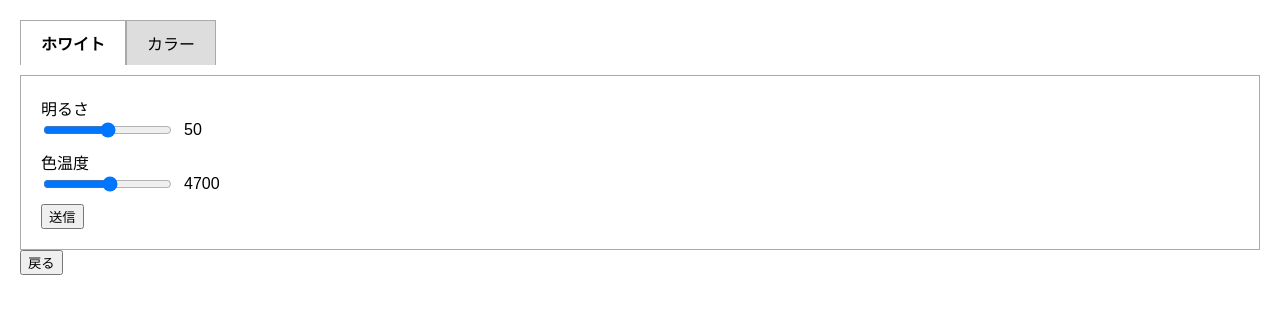
After one commit to box16/SwitchBotController, a Flask app: page /light_group/1/detail in a window 1280 px wide. The commit adds this page. Shown: the top 314 px of the page. Run offline with Flask 3, Linux system fonts and the light colour scheme; parts of the project's set-up code (start-up, migrations or seed data) failed here and were passed over.

Commit message:
ON/OFF,明るさ,色,色温度設定簡易実装

```diff
--- a/app.py
+++ b/app.py
@@ -39,9 +39,26 @@ def toggle_switch(device_id):
     return redirect(url_for("index"))
 
 
+@app.route("/light_group/<group_id>/on", methods=["POST"])
+def switch_on(group_id):
+    light_group_app_service.switch_on(group_id)
+    return redirect(url_for("index"))
+
+
+@app.route("/light_group/<group_id>/off", methods=["POST"])
+def switch_off(group_id):
+    light_group_app_service.switch_off(group_id)
+    return redirect(url_for("index"))
+
+
 @app.route("/light/<device_id>/detail", methods=["GET"])
 def detail_setting(device_id):
     return render_template("light.html", device_id=device_id)
+
+
+@app.route("/light_group/<group_id>/detail", methods=["GET"])
+def detail_setting_group(group_id):
+    return render_template("light_group.html", group_id=group_id)
 
 
 @app.route("/light/<device_id>/white", methods=["POST"])
@@ -50,6 +67,14 @@ def white_control(device_id):
     color_temp = request.form.get("color_temp")
     device_app_service.white_control(device_id, brightness, color_temp)
     return render_template("light.html", device_id=device_id)
+
+
+@app.route("/light_group/<group_id>/white", methods=["POST"])
+def white_control_group(group_id):
+    brightness = request.form.get("white_brightness")
+    color_temp = request.form.get("color_temp")
+    light_group_app_service.white_control(group_id, brightness, color_temp)
+    return render_template("light_group.html", group_id=group_id)
 
 
 @app.route("/light/<device_id>/color", methods=["POST"])
@@ -65,6 +90,21 @@ def color_control(device_id):
         r, g, b = 255, 255, 255
     device_app_service.color_control(device_id, Color(r, g, b), brightness)
     return render_template("light.html", device_id=device_id)
+
+
+@app.route("/light_group/<group_id>/color", methods=["POST"])
+def color_control_group(group_id):
+    color_hex = request.form.get("color_picker")
+    brightness = request.form.get("color_brightness")
+    # TODO : これ何とかしたい
+    if color_hex and color_hex.startswith("#") and len(color_hex) == 7:
+        r = int(color_hex[1:3], 16)
+        g = int(color_hex[3:5], 16)
+        b = int(color_hex[5:7], 16)
+    else:
+        r, g, b = 255, 255, 255
+    light_group_app_service.color_control(group_id, Color(r, g, b), brightness)
+    return render_template("light_group.html", group_id=group_id)
 
 
 @app.route("/device/<device_id>/change_name", methods=["POST"])
--- /dev/null
+++ b/templates/light_group.html
@@ -0,0 +1,119 @@
+<!DOCTYPE html>
+<html lang="ja">
+<head>
+    <meta charset="UTF-8">
+    <meta name="viewport" content="width=device-width, initial-scale=1.0">
+    <title>ライトコントロール</title>
+    <style>
+        body {
+            font-family: Arial, sans-serif;
+            margin: 20px;
+        }
+        .tab-container {
+            display: flex;
+            margin-bottom: 10px;
+        }
+        .tab {
+            padding: 10px 20px;
+            cursor: pointer;
+            background: #ddd;
+            border: 1px solid #aaa;
+            border-bottom: none;
+        }
+        .tab.active {
+            background: #fff;
+            font-weight: bold;
+        }
+        .content {
+            display: none;
+            padding: 20px;
+            border: 1px solid #aaa;
+        }
+        .content.active {
+            display: block;
+        }
+        .form-group {
+            margin-bottom: 10px;
+        }
+        .slider-container {
+            display: flex;
+            align-items: center;
+            gap: 10px;
+        }
+    </style>
+</head>
+<body>
+
+    <div class="tab-container">
+        <div class="tab active" onclick="switchTab(0)">ホワイト</div>
+        <div class="tab" onclick="switchTab(1)">カラー</div>
+    </div>
+
+    <!-- デバイスの現在の状態を取得して表示してあげた方がいいかも -->
+    <div id="white" class="content active">
+      <form method="POST" action="{{ url_for('white_control_group', group_id=group_id) }}">
+        <input type="hidden" name="group_id" value="{{ group_id }}">
+        <div class="form-group">
+            <label for="white_brightness">明るさ</label>
+            <div class="slider-container">
+                <input type="range" id="white_brightness" name="white_brightness"
+                       min="0" max="100" value="50"
+                       oninput="updateValue('white_brightness_value', this.value)">
+                <span id="white_brightness_value">50</span>
+            </div>
+        </div>
+        <div class="form-group">
+            <label for="color_temp">色温度</label>
+            <div class="slider-container">
+                <input type="range" id="color_temp" name="color_temp"
+                       min="2700" max="6500" value="4700"
+                       oninput="updateValue('color_temp_value', this.value)">
+                <span id="color_temp_value">4700</span>
+            </div>
+        </div>
+        <button type="submit">送信</button>
+      </form>
+    </div>
+
+    <div id="color" class="content">
+      <form method="POST" action="{{ url_for('color_control_group', group_id=group_id) }}">
+        <input type="hidden" name="group_id" value="{{ group_id }}">
+        <div class="form-group">
+            <label for="color_picker">カラーピッカー</label>
+            <input type="color" id="color_picker" name="color_picker" value="#ff0000">
+        </div>
+        <div class="form-group">
+            <label for="color_brightness">明るさ</label>
+            <div class="slider-container">
+                <input type="range" id="color_brightness" name="color_brightness"
+                       min="0" max="100" value="50"
+                       oninput="updateValue('color_brightness_value', this.value)">
+                <span id="color_brightness_value">50</span>
+            </div>
+        </div>
+        <button type="submit">送信</button>
+      </form>
+    </div>
+
+    <form method="GET" action="{{ url_for('index')}}">
+        <button type="submit">戻る</button>
+    </form>
+
+    <script>
+        function switchTab(tabIndex) {
+            const tabs = document.querySelectorAll(".tab");
+            const contents = document.querySelectorAll(".content");
+
+            tabs.forEach((tab, index) => {
+                tab.classList.toggle("active", index === tabIndex);
+                contents[index].classList.toggle("active", index === tabIndex);
+            });
+        }
+
+        function updateValue(elementId, value) {
+            document.getElementById(elementId).textContent = value;
+        }
+    </script>
+
+</body>
+</html>
```
Also changed, not shown: ApplicationService/Group/group_app_service.py (+51 -4 lines), Domain/Group/group.py (+11 -4 lines), Domain/api_gateway.py (+8 -0 lines), Infra/api_gateway.py (+38 -0 lines), templates/index.html (+9 -2 lines).
